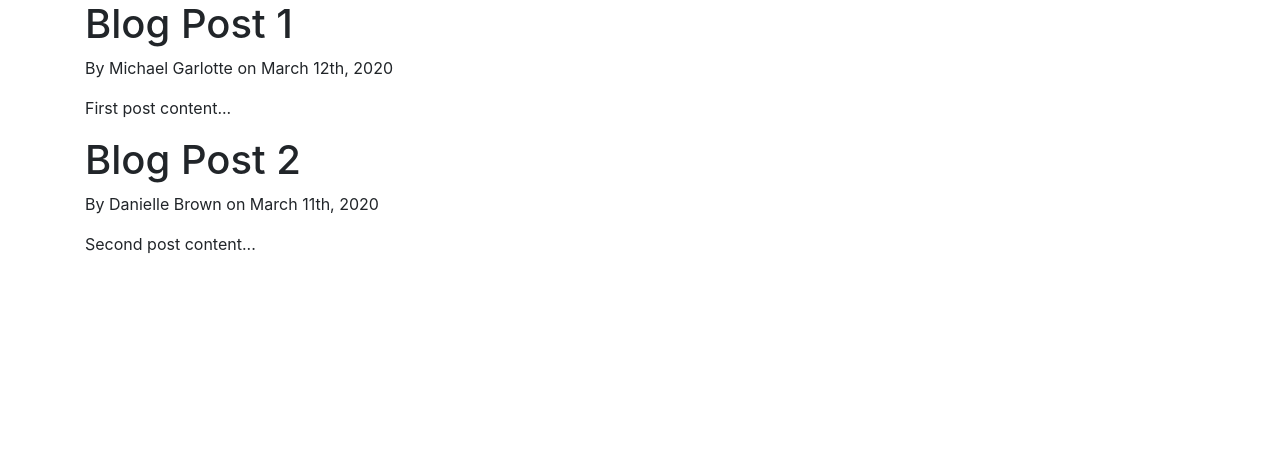
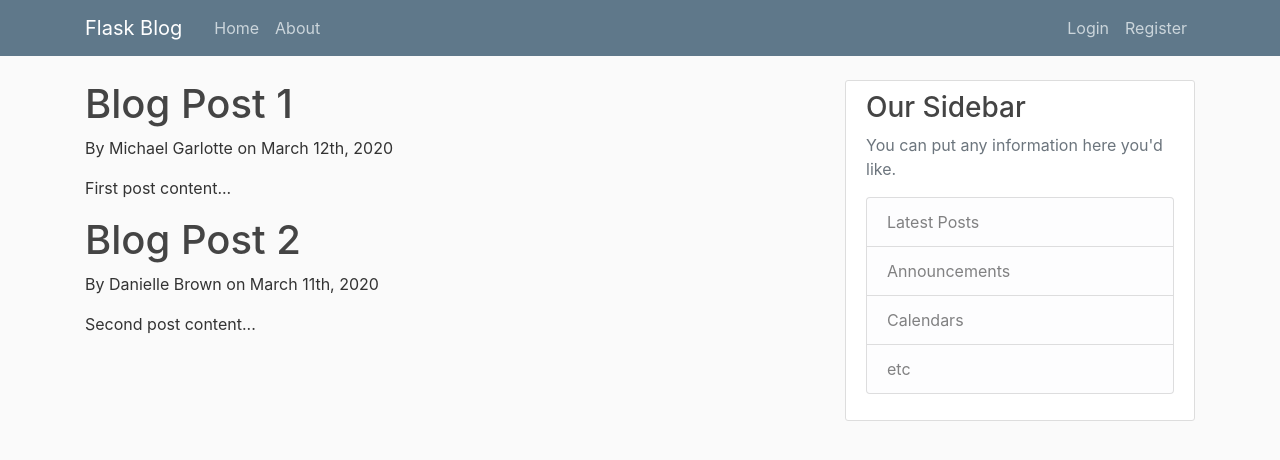
Before and after one commit to MichaelJGarlotteII/personalFlaskBlog, a Flask app: page / in a window 1280 px wide. Shown: the top 460 px of the page. Run offline with Flask 2, Linux system fonts and the light colour scheme; some libraries are stand-ins or nearby versions.

Commit message:
CSS and Nav tools

```diff
--- a/flaskBlog.py
+++ b/flaskBlog.py
@@ -1,5 +1,6 @@
-from flask import Flask, render_template
+from flask import Flask, render_template, url_for
 app = Flask(__name__)
+
 
 posts = [
     {
--- /dev/null
+++ b/static/main.css
@@ -0,0 +1,80 @@
+body {
+  background: #fafafa;
+  color: #333333;
+  margin-top: 5rem;
+}
+
+h1, h2, h3, h4, h5, h6 {
+  color: #444444;
+}
+
+.bg-steel {
+  background-color: #5f788a;
+}
+
+.site-header .navbar-nav .nav-link {
+  color: #cbd5db;
+}
+
+.site-header .navbar-nav .nav-link:hover {
+  color: #ffffff;
+}
+
+.site-header .navbar-nav .nav-link.active {
+  font-weight: 500;
+}
+
+.content-section {
+  background: #ffffff;
+  padding: 10px 20px;
+  border: 1px solid #dddddd;
+  border-radius: 3px;
+  margin-bottom: 20px;
+}
+
+.article-title {
+  color: #444444;
+}
+
+a.article-title:hover {
+  color: #428bca;
+  text-decoration: none;
+}
+
+.article-content {
+  white-space: pre-line;
+}
+
+.article-img {
+  height: 65px;
+  width: 65px;
+  margin-right: 16px;
+}
+
+.article-metadata {
+  padding-bottom: 1px;
+  margin-bottom: 4px;
+  border-bottom: 1px solid #e3e3e3
+}
+
+.article-metadata a:hover {
+  color: #333;
+  text-decoration: none;
+}
+
+.article-svg {
+  width: 25px;
+  height: 25px;
+  vertical-align: middle;
+}
+
+.account-img {
+  height: 125px;
+  width: 125px;
+  margin-right: 20px;
+  margin-bottom: 16px;
+}
+
+.account-heading {
+  font-size: 2.5rem;
+}
--- a/templates/layout.html
+++ b/templates/layout.html
@@ -7,6 +7,8 @@
 
     <!-- Bootstrap CSS -->
     <link rel="stylesheet" href="https://stackpath.bootstrapcdn.com/bootstrap/4.3.1/css/bootstrap.min.css" integrity="sha384-ggOyR0iXCbMQv3Xipma34MD+dH/1fQ784/j6cY/iJTQUOhcWr7x9JvoRxT2MZw1T" crossorigin="anonymous">
+
+    <link rel="stylesheet" type="text/css" href="{{ url_for('static', filename='main.css') }}">
     {% if title %}
       <title>Flask Blog - {{ title }}</title>
     {% else %}
@@ -14,9 +16,47 @@
     {% endif %}
   </head>
   <body>
-    <div class='container'>
-      {% block content %}{% endblock %}
-    </div>
+    <header class="site-header">
+      <nav class="navbar navbar-expand-md navbar-dark bg-steel fixed-top">
+        <div class="container">
+          <a class="navbar-brand mr-4" href="/">Flask Blog</a>
+          <button class="navbar-toggler" type="button" data-toggle="collapse" data-target="#navbarToggle" aria-controls="navbarToggle" aria-expanded="false" aria-label="Toggle navigation">
+            <span class="navbar-toggler-icon"></span>
+          </button>
+          <div class="collapse navbar-collapse" id="navbarToggle">
+            <div class="navbar-nav mr-auto">
+              <a class="nav-item nav-link" href="/">Home</a>
+              <a class="nav-item nav-link" href="/about">About</a>
+            </div>
+            <!-- Navbar Right Side -->
+            <div class="navbar-nav">
+              <a class="nav-item nav-link" href="/login">Login</a>
+              <a class="nav-item nav-link" href="/register">Register</a>
+            </div>
+          </div>
+        </div>
+      </nav>
+    </header>
+    <main role="main" class="container">
+      <div class="row">
+        <div class="col-md-8">
+          {% block content %}{% endblock %}
+        </div>
+        <div class="col-md-4">
+          <div class="content-section">
+            <h3>Our Sidebar</h3>
+            <p class='text-muted'>You can put any information here you'd like.
+              <ul class="list-group">
+                <li class="list-group-item list-group-item-light">Latest Posts</li>
+                <li class="list-group-item list-group-item-light">Announcements</li>
+                <li class="list-group-item list-group-item-light">Calendars</li>
+                <li class="list-group-item list-group-item-light">etc</li>
+              </ul>
+            </p>
+          </div>
+        </div>
+      </div>
+    </main>
 
     <!-- Optional JavaScript -->
     <!-- jQuery first, then Popper.js, then Bootstrap JS -->
```
